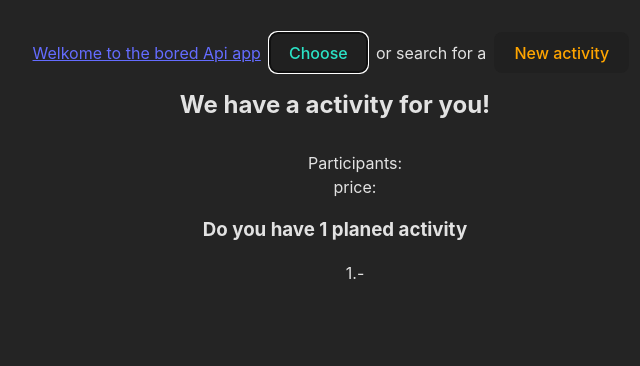
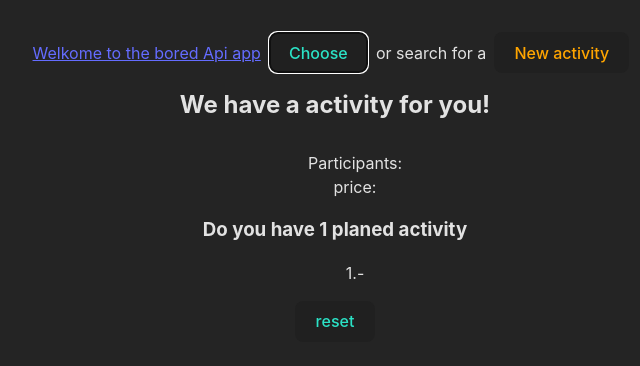
Before and after one commit to marceljaworski/bored-api, a React (Vite) app: page / in a window 1280 px wide. Both pictures are taken after a click on the button "Choose". Shown: the top 366 px of the page, without its empty margins (305-945 px from the left). Built offline with nearby package versions, Linux system fonts and the light colour scheme; no server answers.

Commit message:
reset button

```diff
--- a/src/components/Tasks.jsx
+++ b/src/components/Tasks.jsx
@@ -2,13 +2,17 @@ import React, {useContext} from 'react'
 import { BoredContext } from '../context/Bored'
 
 function Tasks() {
-    const { tasks } = useContext(BoredContext);
+    const { tasks, reset } = useContext(BoredContext);
+    const handlerReset = () => {
+        reset()
+    }
   return (
     <div>
-        <h3>Do you have {tasks.length} planed activity{tasks.length > 1? "s":""}</h3>
+        <h3>Do you have {tasks.length} planed activit{tasks.length > 1? "ies":"y"}</h3>
         <ul>
-            {tasks.map((task, index) => (<li>{++index}.- {task.activity}</li>))}
+            {tasks.map((task, index) => (<li key={index}>{++index}.- {task.activity}</li>))}
         </ul>
+        <button onClick={handlerReset}>reset</button>
     </div>
   )
 }
--- a/src/context/Bored.jsx
+++ b/src/context/Bored.jsx
@@ -24,12 +24,17 @@ function BoredProvider({ children }) {
     setTasks((current) => [...current, task])
     window.localStorage.setItem("activities", JSON.stringify(tasks));
   }
+  const reset = () => {
+    setTasks([])
+    window.localStorage.setItem("activities",JSON.stringify([]));
+  }
   return (
     <BoredContext.Provider value={{
       task: task,
       tasks: tasks,
       newTask: newTask,
       addTask,
+      reset,
     }}>
       {children}
     </BoredContext.Provider>
```
